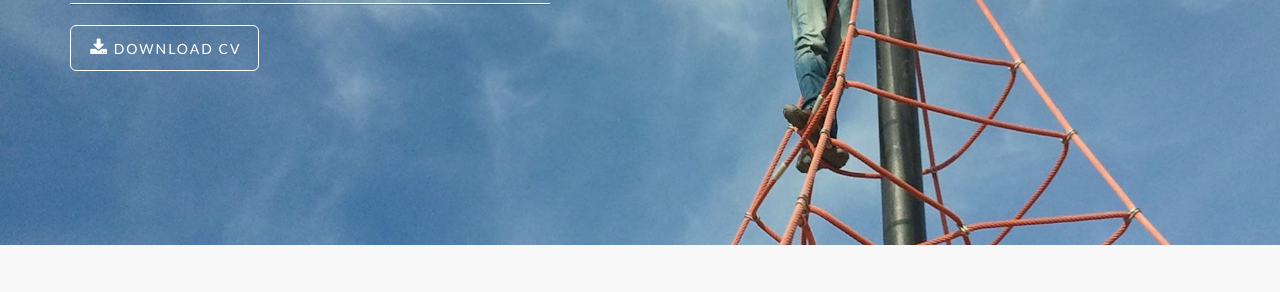
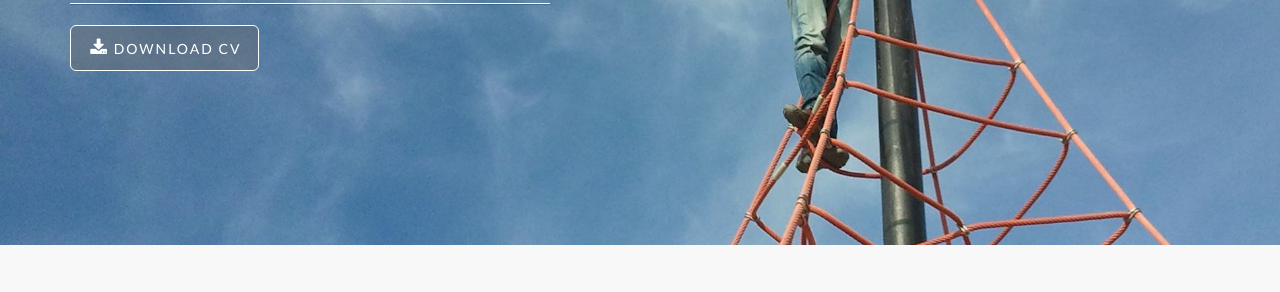
Before and after one commit to fredfigueiredo/fredfigueiredo.github.io, a plain HTML site: page index.html in a window 1280 px wide. Shown: the part 304-596 px from the top of the page. Drawn offline with nearby package versions, Linux system fonts and the light colour scheme.

Commit message:
Auto-generated build commit.

```diff
--- a/css/main.css
+++ b/css/main.css
@@ -132,18 +132,17 @@ body, h1, h2, h3, h4, h5, h6 {
 }
 
 .btn-outline-inverse {
+  background-color: rgba(100, 100, 100, 0.4);
+  border-color: #fff;
   color: #fff;
-  background-color: transparent;
-  border-color: #fff;
 }
 
 .btn-outline-inverse:hover, .btn-outline-inverse:focus, .btn-outline-inverse:active {
+  background-color: #fff;
+  border-color: #fff;
   color: #000;
   text-shadow: none;
-  background-color: #fff;
-  border-color: #fff;
 }
-
 
 @media (max-width: 767px) {
   .intro-header {
```
